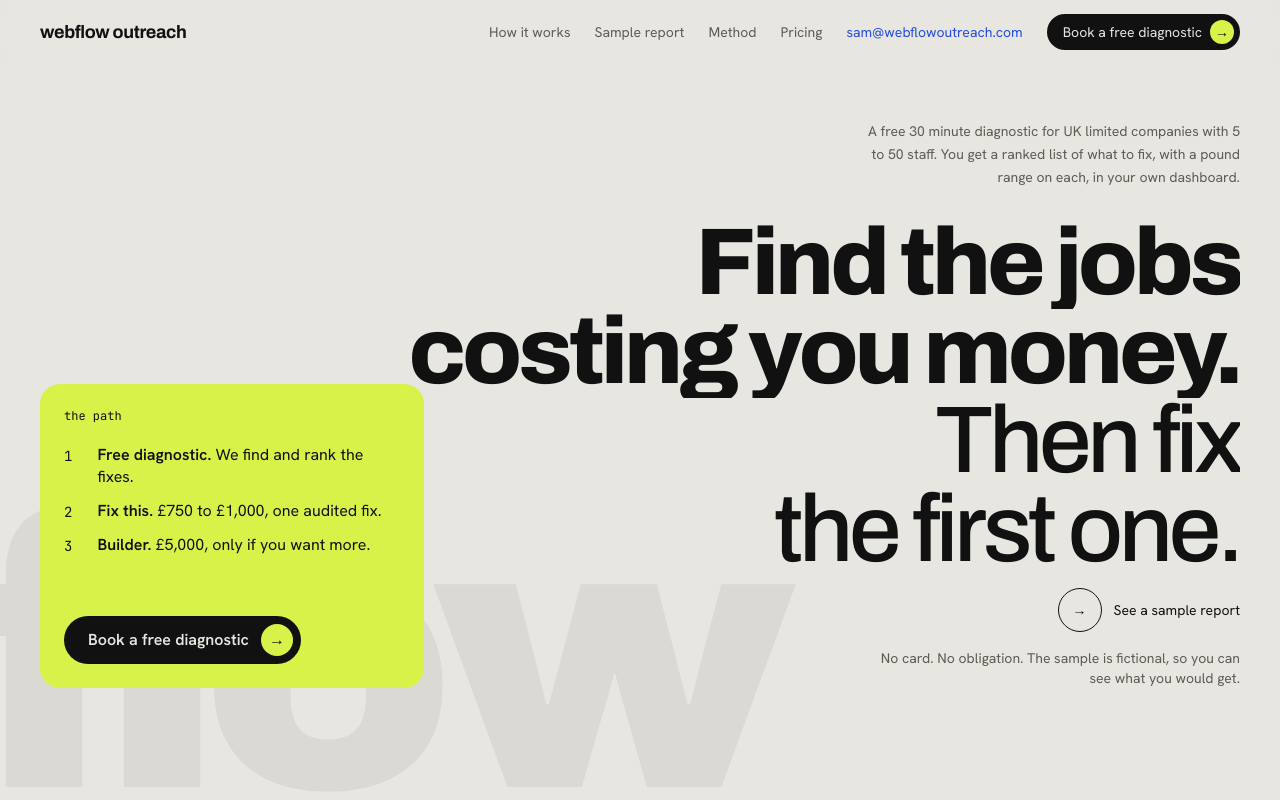
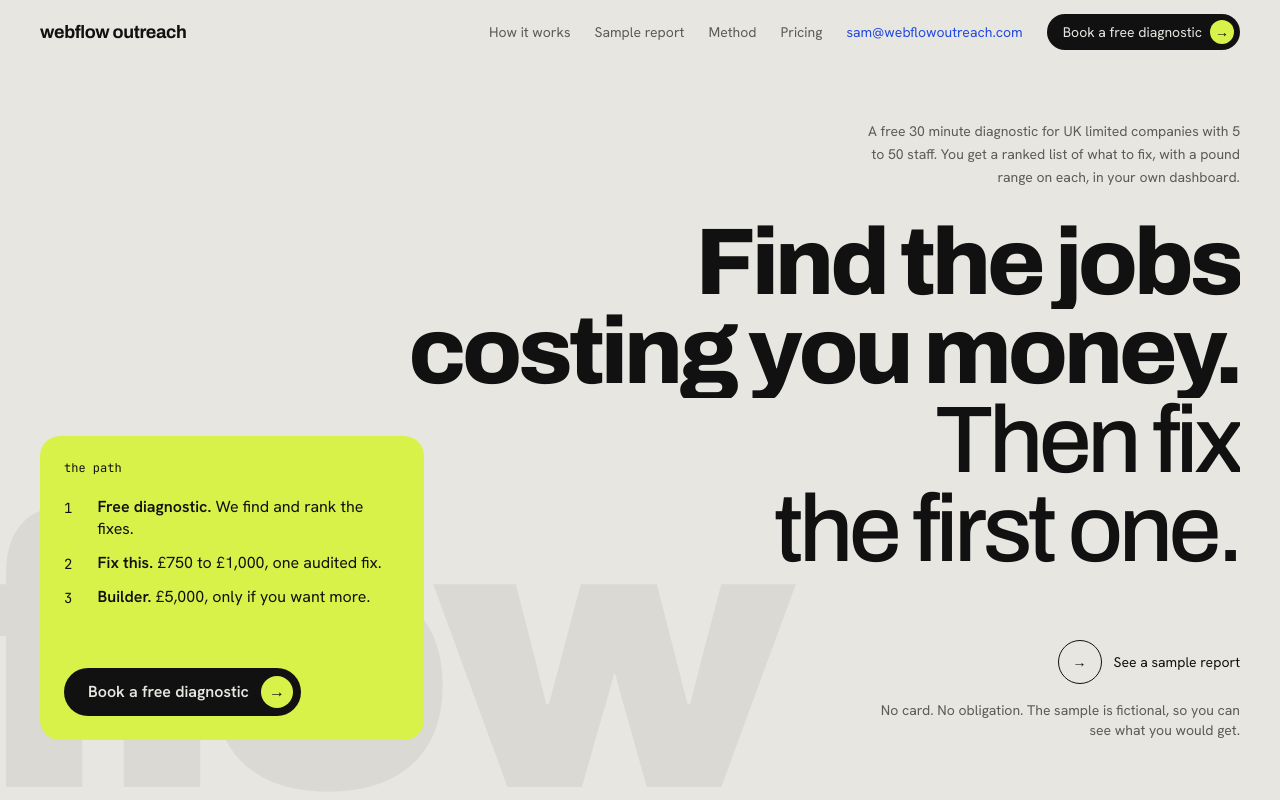
Before and after one commit to Sam154s/webforge-site, a Next.js app: page / in a window 1280 px wide. Shown: the top 800 px of the page. Built offline with nearby package versions, Linux system fonts and the light colour scheme; no server answers.

Commit message:
Fix hero link overlapping headline: cap headline size, keep link block in flow

```diff
--- a/src/app/page.tsx
+++ b/src/app/page.tsx
@@ -40,7 +40,7 @@ export default function Home() {
             <p className="fade md:col-start-9 md:col-span-4 text-sm leading-relaxed text-dim md:text-right" style={{ animationDelay: ".9s" }}>
               A free 30 minute diagnostic for UK limited companies with 5 to 50 staff. You get a ranked list of what to fix, with a pound range on each, in your own dashboard.
             </p>
-            <h1 className="md:col-start-3 md:col-span-10 font-display font-extrabold tracking-[-0.045em] leading-[0.9] text-[13.5vw] md:text-[7.4vw] md:text-right">
+            <h1 className="md:col-start-3 md:col-span-10 font-display font-extrabold tracking-[-0.045em] leading-[0.9] text-[13.5vw] md:text-[min(7.4vw,6.5rem)] md:text-right">
               <span className="mask"><span style={{ animationDelay: ".05s" }}>Find the jobs</span></span>
               <span className="mask"><span style={{ animationDelay: ".17s" }}>costing you money.</span></span>
               <span className="mask"><span style={{ animationDelay: ".29s" }} className="font-medium">Then fix</span></span>
@@ -48,8 +48,8 @@ export default function Home() {
             </h1>
           </div>
 
-          <div className="relative max-w-page mx-auto px-5 md:px-10 mt-10 md:-mt-[15vw] pb-14 grid md:grid-cols-12 gap-6 items-end">
-            <div className="pop md:col-span-5 lg:col-span-4 bg-lime rounded-[20px] p-6 flex flex-col gap-5 min-h-[19rem]" style={{ animationDelay: ".6s" }}>
+          <div className="relative max-w-page mx-auto px-5 md:px-10 mt-10 md:mt-0 pb-14 grid md:grid-cols-12 gap-6 items-end">
+            <div className="pop md:col-span-5 lg:col-span-4 md:-mt-[min(11vw,9.75rem)] bg-lime rounded-[20px] p-6 flex flex-col gap-5 min-h-[19rem]" style={{ animationDelay: ".6s" }}>
               <p className="font-mono text-xs">the path</p>
               <ol className="space-y-3">
                 {[["1", "Free diagnostic", "We find and rank the fixes."], ["2", "Fix this", "£750 to £1,000, one audited fix."], ["3", "Builder", "£5,000, only if you want more."]].map(([n, t, d]) => (
@@ -61,7 +61,7 @@ export default function Home() {
               </ol>
               <Cta where="hero" className="mt-auto self-start" />
             </div>
-            <div className="fade md:col-start-9 md:col-span-4 flex flex-col md:items-end gap-4 text-sm" style={{ animationDelay: "1.1s" }}>
+            <div className="fade md:col-start-9 md:col-span-4 flex flex-col md:items-end gap-4 text-sm md:pt-8" style={{ animationDelay: "1.1s" }}>
               <TrackLink where="hero-sample" href="/sample-report" className="flex items-center gap-3 group">
                 <span aria-hidden className="grid place-items-center w-11 h-11 rounded-full border border-ink transition-transform duration-500 ease-out group-hover:translate-x-1">→</span>
                 See a sample report
```
